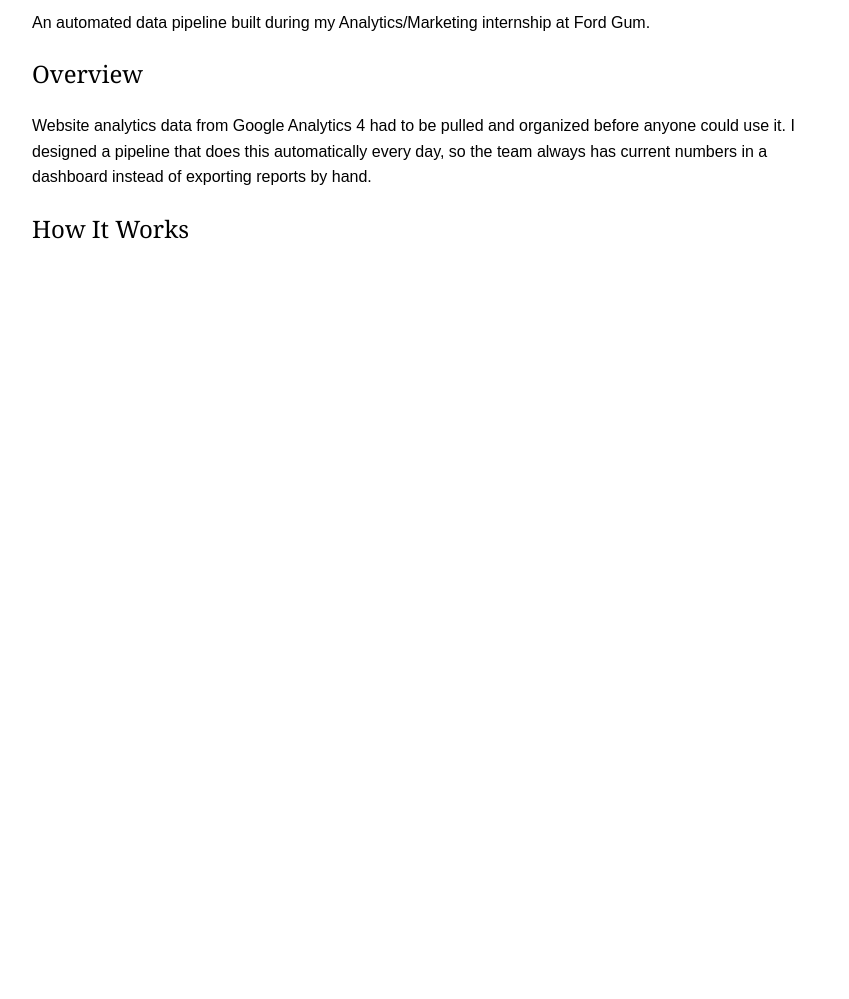
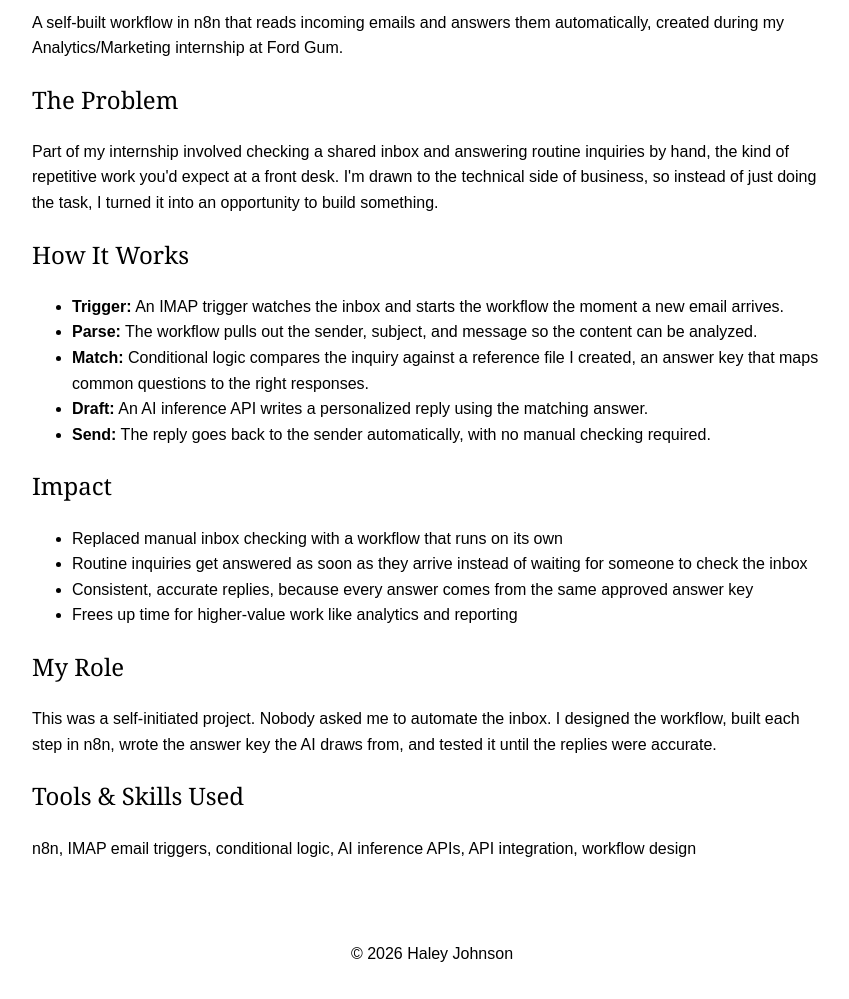
Before and after one commit to haleywaley/resume-website, a plain HTML site: page project.html in a window 1280 px wide. Shown: the part 210-1209 px from the top of the page, without its empty margins (208-1057 px from the left). Before the commit the page ends 800 px from the top, so only its background shows below. Drawn offline with Linux system fonts and the light colour scheme.

Commit message:
Feature n8n AI email automation on project page

```diff
--- a/project.html
+++ b/project.html
@@ -3,7 +3,7 @@
 <head>
   <meta charset="UTF-8">
   <meta name="viewport" content="width=device-width, initial-scale=1">
-  <title>Haley Johnson | GA4 Analytics Pipeline</title>
+  <title>Haley Johnson | AI Email Automation</title>
   <link rel="stylesheet" href="styles.css">
 </head>
 <body>
@@ -21,13 +21,49 @@
   </header>
 
   <main>
-    <h1>GA4 Analytics Pipeline</h1>
-    <p>An automated data pipeline built during my Analytics/Marketing internship at Ford Gum.</p>
+    <h1>AI Email Automation</h1>
+    <p>A self-built workflow in n8n that reads incoming emails and answers them automatically, created during my Analytics/Marketing internship at Ford Gum.</p>
 
     <section>
-      <h2>Overview</h2>
-      <p>Website analytics data from Google Analytics 4 had to be pulled and organized before anyone could use it. I designed a pipeline that does this automatically every day, so the team always has current numbers in a dashboard instead of exporting reports by hand.</p>
+      <h2>The Problem</h2>
+      <p>Part of my internship involved checking a shared inbox and answering routine inquiries by hand, the kind of repetitive work you'd expect at a front desk. I'm drawn to the technical side of business, so instead of just doing the task, I turned it into an opportunity to build something.</p>
     </section>
 
     <section>
       <h2>How It Works</h2>
+      <ul>
+        <li><strong>Trigger:</strong> An IMAP trigger watches the inbox and starts the workflow the moment a new email arrives.</li>
+        <li><strong>Parse:</strong> The workflow pulls out the sender, subject, and message so the content can be analyzed.</li>
+        <li><strong>Match:</strong> Conditional logic compares the inquiry against a reference file I created, an answer key that maps common questions to the right responses.</li>
+        <li><strong>Draft:</strong> An AI inference API writes a personalized reply using the matching answer.</li>
+        <li><strong>Send:</strong> The reply goes back to the sender automatically, with no manual checking required.</li>
+      </ul>
+    </section>
+
+    <section>
+      <h2>Impact</h2>
+      <ul>
+        <li>Replaced manual inbox checking with a workflow that runs on its own</li>
+        <li>Routine inquiries get answered as soon as they arrive instead of waiting for someone to check the inbox</li>
+        <li>Consistent, accurate replies, because every answer comes from the same approved answer key</li>
+        <li>Frees up time for higher-value work like analytics and reporting</li>
+      </ul>
+    </section>
+
+    <section>
+      <h2>My Role</h2>
+      <p>This was a self-initiated project. Nobody asked me to automate the inbox. I designed the workflow, built each step in n8n, wrote the answer key the AI draws from, and tested it until the replies were accurate.</p>
+    </section>
+
+    <section>
+      <h2>Tools &amp; Skills Used</h2>
+      <p>n8n, IMAP email triggers, conditional logic, AI inference APIs, API integration, workflow design</p>
+    </section>
+  </main>
+
+  <footer>
+    <p>&copy; 2026 Haley Johnson</p>
+  </footer>
+
+</body>
+</html>
```
